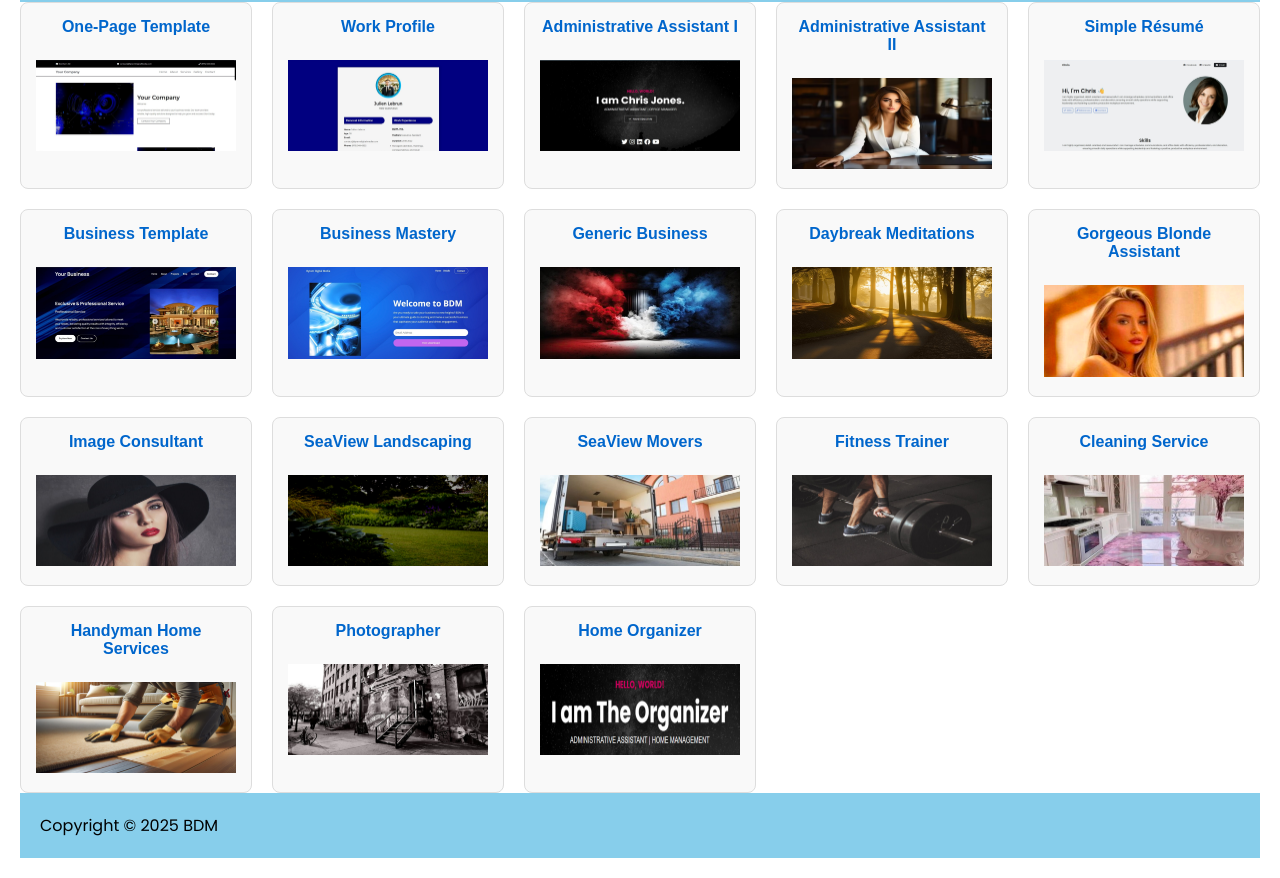
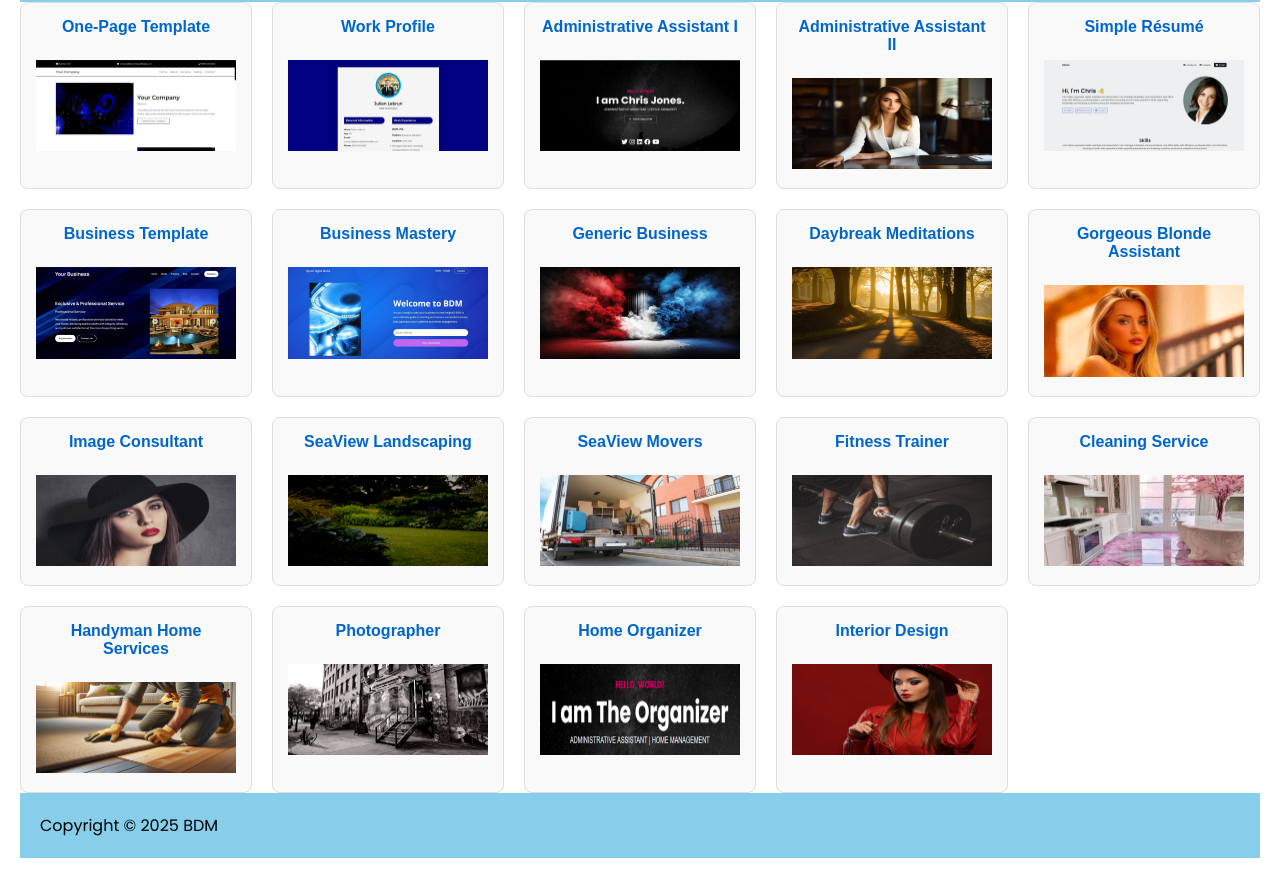
Before and after one commit to ByramDigitalMedia/bdm_gh_pages, a plain HTML site: page index.html in a window 1280 px wide. Shown: the part 134-1012 px from the top of the page. Drawn offline with Linux system fonts and the light colour scheme.

Commit message:
Update index.html

```diff
--- a/index.html
+++ b/index.html
@@ -127,6 +127,12 @@
       <img src="img/the_organizer.png" alt="img">
     </div>
 
+     <div class="item">
+      <p><a href="https://byramdigitalmedia.github.io/INTERIOR_DESIGN/" target="_blank">Interior Design</a></p>
+      <!-- <p><a href="https://github.com/ByramDigitalMedia/The_Photographer/tree/master" target="_blank">GH</a></p> -->
+      <img src="img/design.png" alt="img">
+    </div>
+
   </div>
 
   <div class="footer">
```
